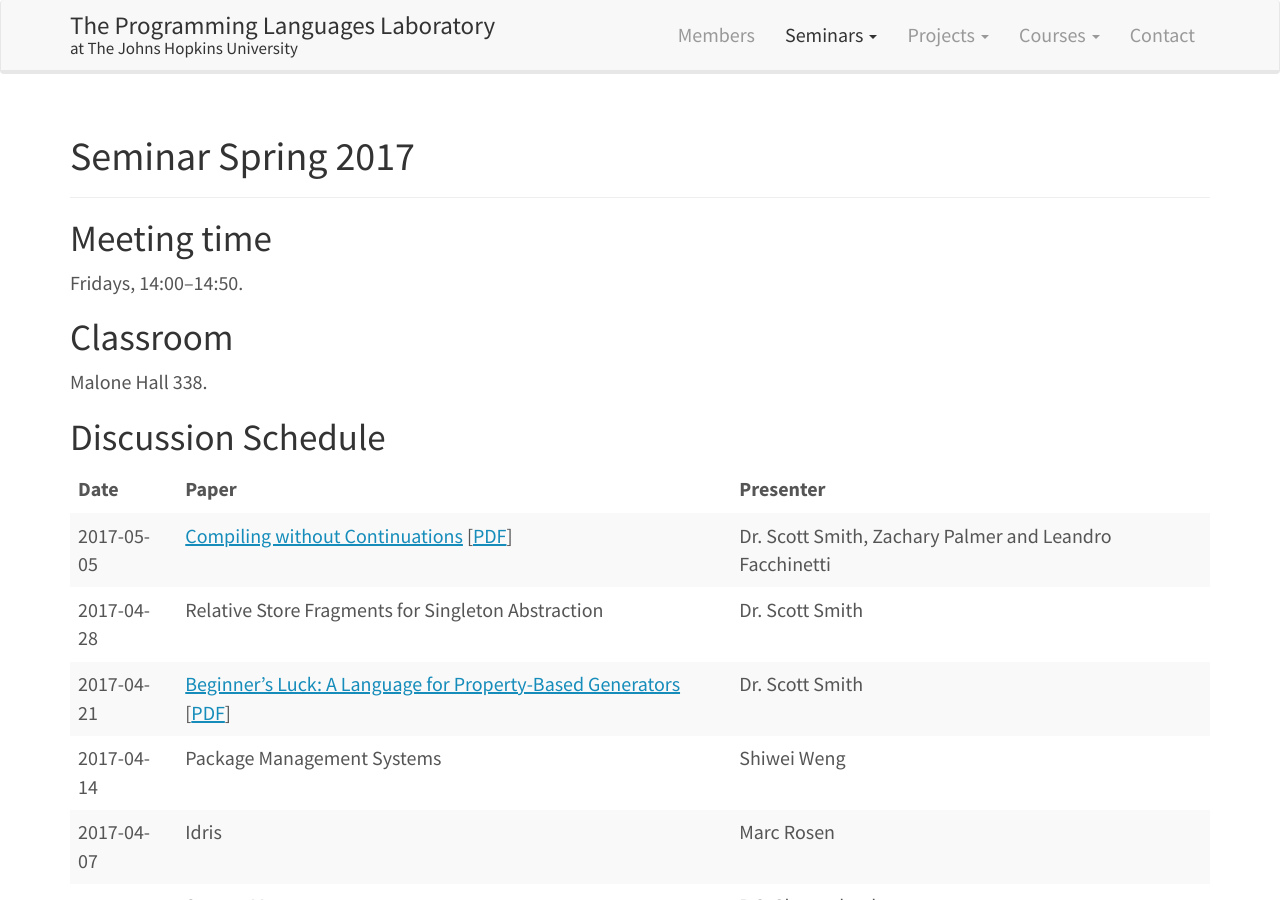
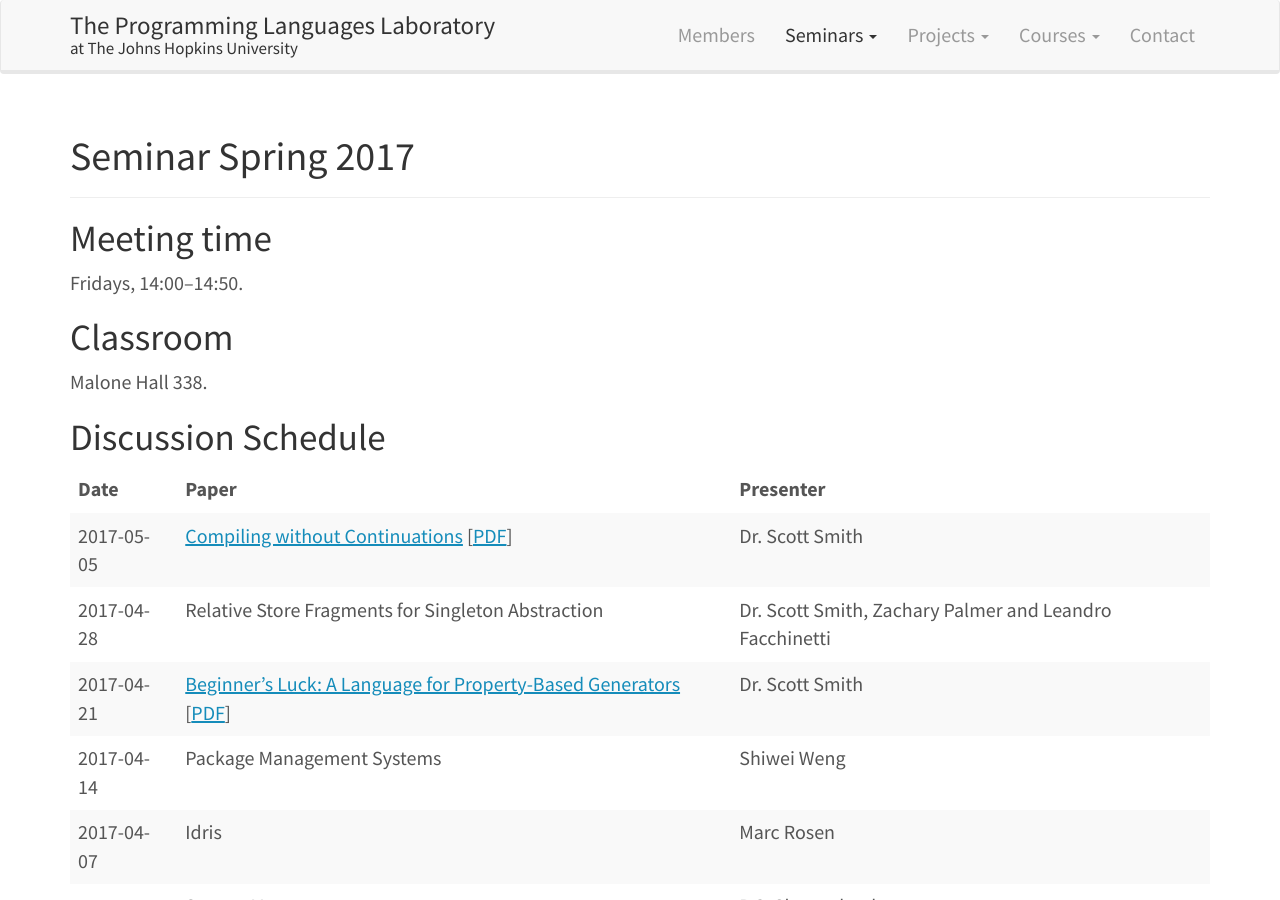
Before and after one commit to JHU-PL-Lab/www-pl-lab, a Jekyll site: the page built from seminars/spring-2017.md, in a window 1280 px wide and 900 px high. Built offline with Jekyll 4.4.1, drawn with Linux system fonts in a browser that asks for light colours.

```diff
--- a/seminars/spring-2017.md
+++ b/seminars/spring-2017.md
@@ -18,8 +18,8 @@ Discussion Schedule
 
 |       Date | Paper                                                                                                                                                                                                                                     | Presenter                                               |
 |------------+-------------------------------------------------------------------------------------------------------------------------------------------------------------------------------------------------------------------------------------------+---------------------------------------------------------|
-| 2017-05-05 | [Compiling without Continuations](https://www.microsoft.com/en-us/research/publication/compiling-without-continuations/) [[PDF](https://www.microsoft.com/en-us/research/wp-content/uploads/2016/11/compiling-without-continuations.pdf)] | Dr. Scott Smith, Zachary Palmer and Leandro Facchinetti |
-| 2017-04-28 | Relative Store Fragments for Singleton Abstraction                                                                                                                                                                                        | Dr. Scott Smith                                         |
+| 2017-05-05 | [Compiling without Continuations](https://www.microsoft.com/en-us/research/publication/compiling-without-continuations/) [[PDF](https://www.microsoft.com/en-us/research/wp-content/uploads/2016/11/compiling-without-continuations.pdf)] | Dr. Scott Smith                                         |
+| 2017-04-28 | Relative Store Fragments for Singleton Abstraction                                                                                                                                                                                        | Dr. Scott Smith, Zachary Palmer and Leandro Facchinetti |
 | 2017-04-21 | [Beginner’s Luck: A Language for Property-Based Generators](https://arxiv.org/abs/1607.05443) [[PDF](https://arxiv.org/pdf/1607.05443)]                                                                                                   | Dr. Scott Smith                                         |
 | 2017-04-14 | Package Management Systems                                                                                                                                                                                                                | Shiwei Weng                                             |
 | 2017-04-07 | Idris                                                                                                                                                                                                                                     | Marc Rosen                                              |
```
